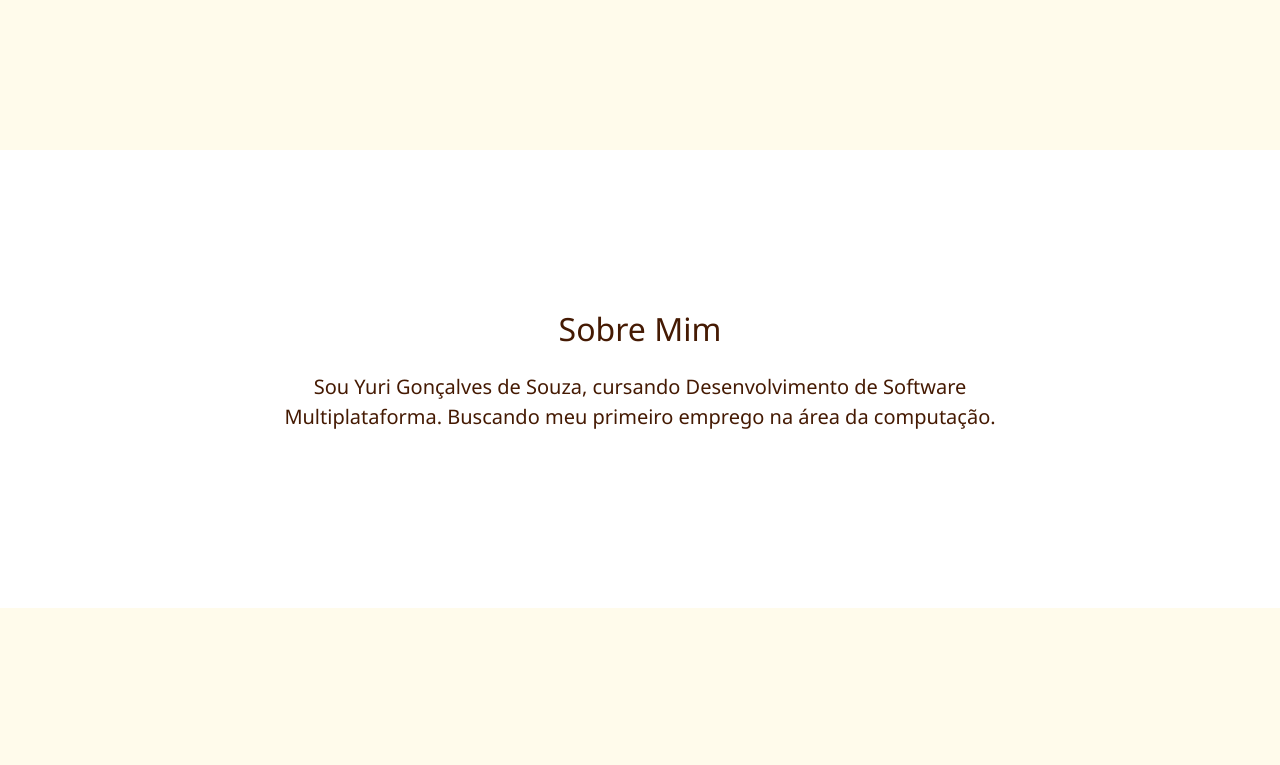
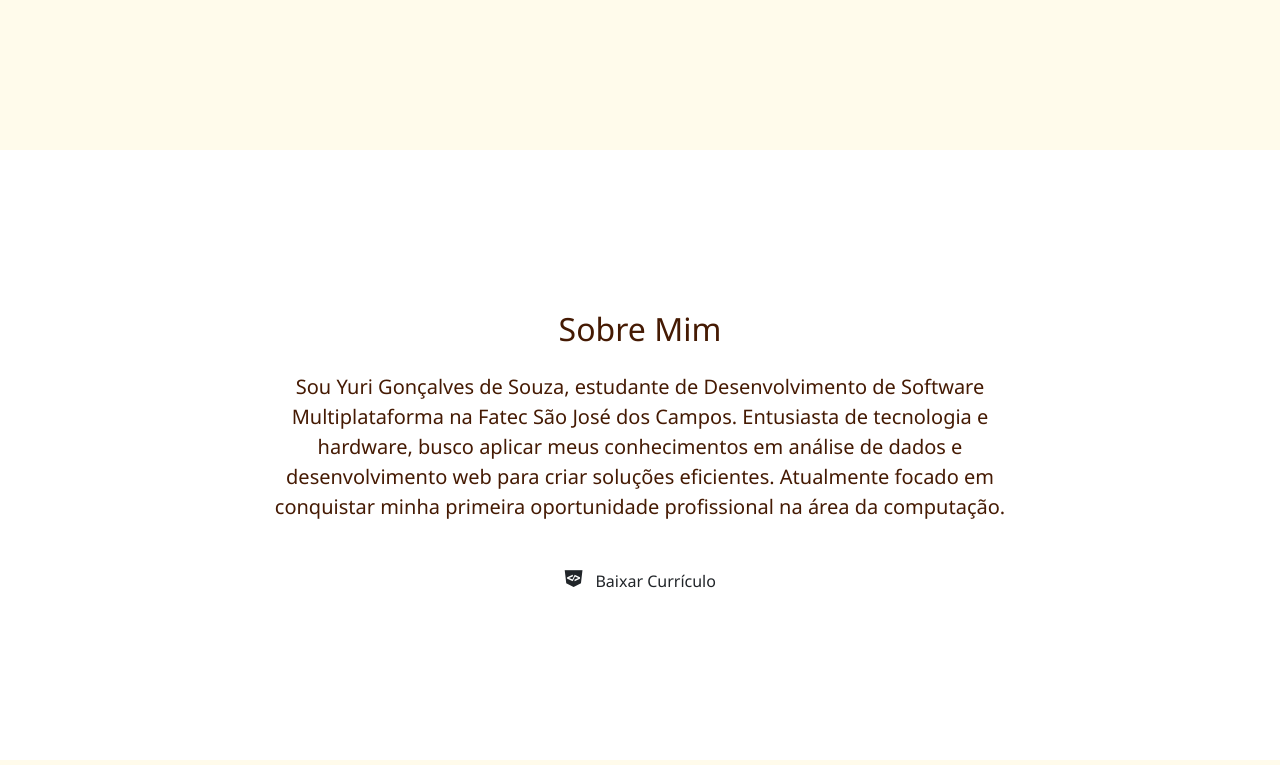
Before and after one commit to YuridevOH/portfolio_2, a plain HTML site: page index.html in a window 1280 px wide. Shown: the part 466-1231 px from the top of the page. Drawn offline with nearby package versions, Linux system fonts and the light colour scheme.

Commit message:
Add files via upload

```diff
--- a/index.html
+++ b/index.html
@@ -51,8 +51,14 @@
                 <div class="col-lg-8 mx-auto text-center">
                     <h2 class="section-title">Sobre Mim</h2>
                     <p class="mt-4 lead">
-                         Sou Yuri Gonçalves de Souza, cursando Desenvolvimento
-                         de Software Multiplataforma. Buscando meu primeiro emprego na área da computação.
+                        Sou Yuri Gonçalves de Souza, estudante de Desenvolvimento de Software Multiplataforma na Fatec São José dos Campos.
+                        Entusiasta de tecnologia e hardware, busco aplicar meus conhecimentos em análise de dados e desenvolvimento web para criar soluções eficientes.
+                        Atualmente focado em conquistar minha primeira oportunidade profissional na área da computação.
+                    </p>
+                    <a href="arquivos/curriculo.pdf" download="Curriculo_Yuri_Goncalves" class="btn btn-cv mt-4">
+                        <i class="devicon-devicon-plain" style="font-size: 1.2rem; margin-right: 8px;"></i>
+                        Baixar Currículo
+                    </a>
                 </div>
             </div>
         </div>
```
